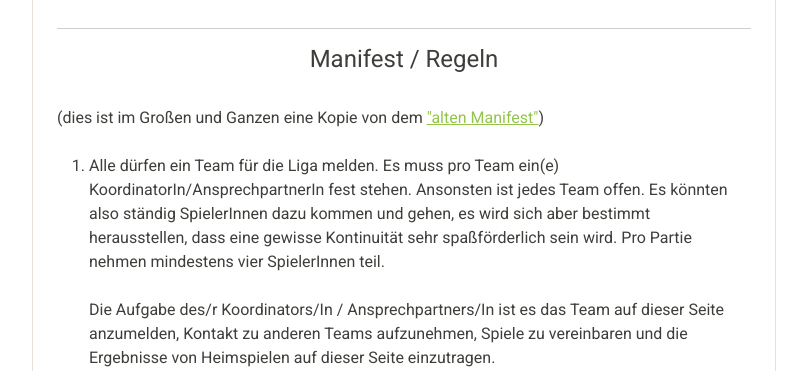
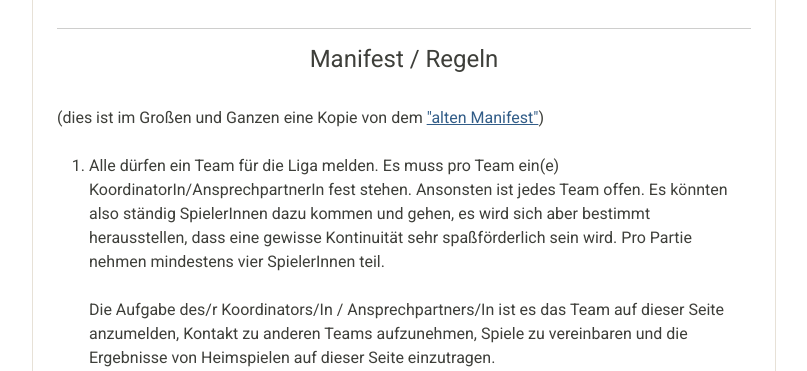
Before and after one commit to jeff-dh/wildeLigaTool, a Flask app: page / in a window 1280 px wide. Shown: the part 1063-1434 px from the top of the page, without its empty margins (236-1043 px from the left). Run offline with Flask 3, Linux system fonts and the light colour scheme; some libraries are stand-ins or nearby versions.

Commit message:
forgot one link (restyling)

```diff
--- a/wklbTool/templates/wklb/info.html
+++ b/wklbTool/templates/wklb/info.html
@@ -62,6 +62,7 @@
     <hr>
     <h4 class="text-center">Manifest / Regeln</h4><br>
     (dies ist im Großen und Ganzen eine Kopie von dem <a
+        class="link-primary"
         href="https://wildekickerligabremen.wordpress.com/manifest/">"alten
         Manifest"</a>)<br><br>
 
```
